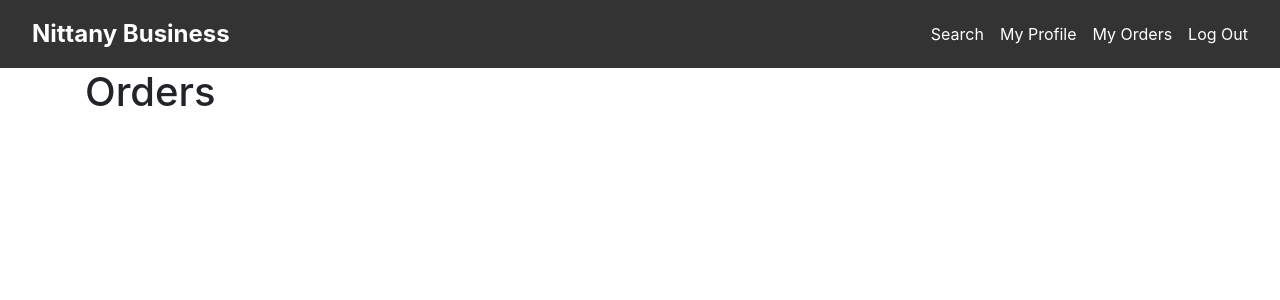
After one commit to Andon-Li/DB-Team-Project-Phase-2, a Python web app: template templates/orders.html in a window 1280 px wide. The commit adds this page. Shown: the top 300 px of the page. Run offline with Jinja, Linux system fonts and the light colour scheme; the template is opened without the code that fills it, so the values that code supplies are empty; some libraries are stand-ins or nearby versions.

Commit message:
Basic structure for order management page

```diff
--- a/main.py
+++ b/main.py
@@ -431,12 +431,16 @@ def profile(email):
     if 'email' not in session:
         return redirect(url_for('login'))
 
-    #email = session['email']
+    # have to implement feature so that it can tell for now accounts what the account type is
+    # from the db
     account_type = find_account_type(email)
     user_data = load_user_data(email, account_type)
 
     return render_template('profile.html', email=email, user_data=user_data, account_type=account_type)
 
+@app.route('/order')
+def order():
+    return render_template('orders.html')
 
 @app.route('/error')
 def error():
--- a/templates/base.html
+++ b/templates/base.html
@@ -52,6 +52,7 @@
         <nav id="nav-links">
             <a href="/search">Search</a>
             <a href="/profile">My Profile</a>
+            <a href="/order">My Orders</a>
             <a href="/logout">Log Out</a>
         </nav>
     </header>
--- /dev/null
+++ b/templates/orders.html
@@ -0,0 +1,17 @@
+{% extends 'base.html' %}
+{% block title %}Orders{% endblock %}
+
+{% block head %}
+{% endblock %}
+
+{% block body %}
+    <div class="container">
+        <h1>Orders</h1>
+    </div>
+{% endblock %}
+
+{% block scripts %}
+    <script>
+
+    </script>
+{% endblock %}
```
